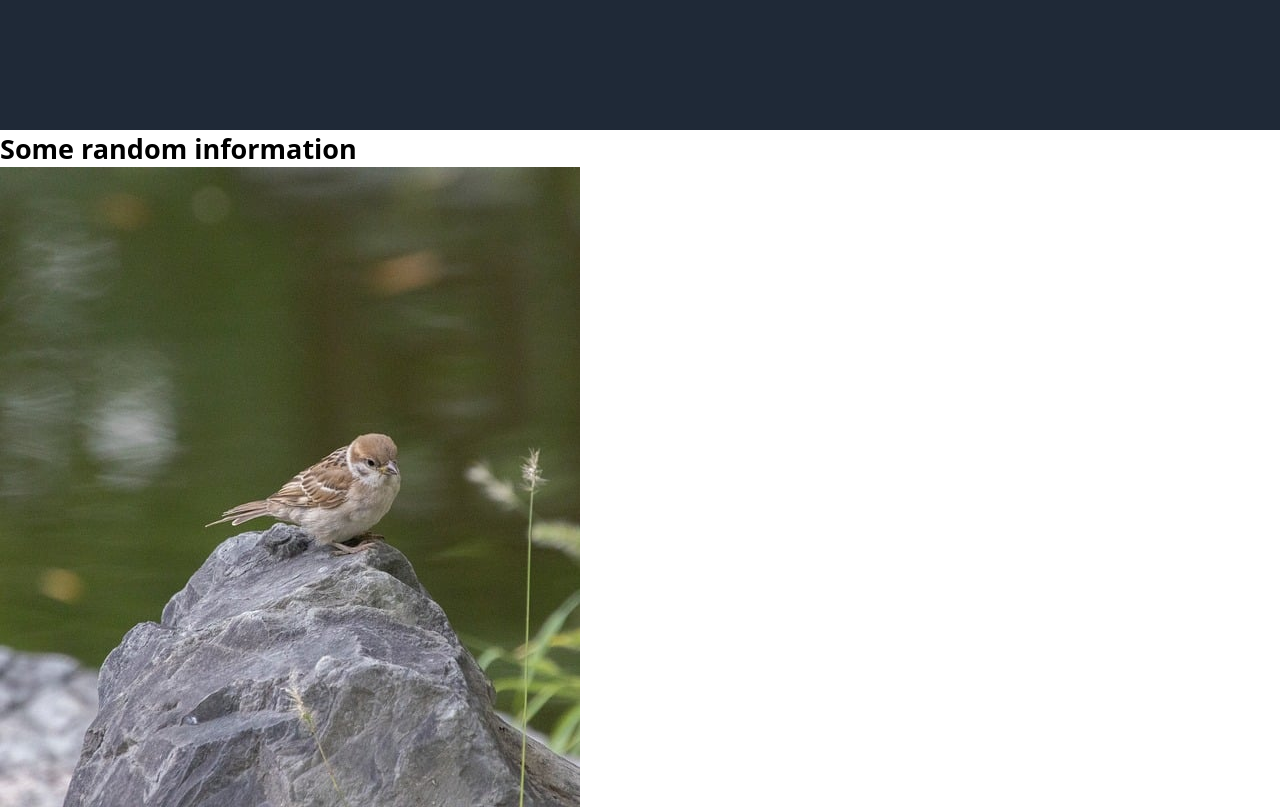
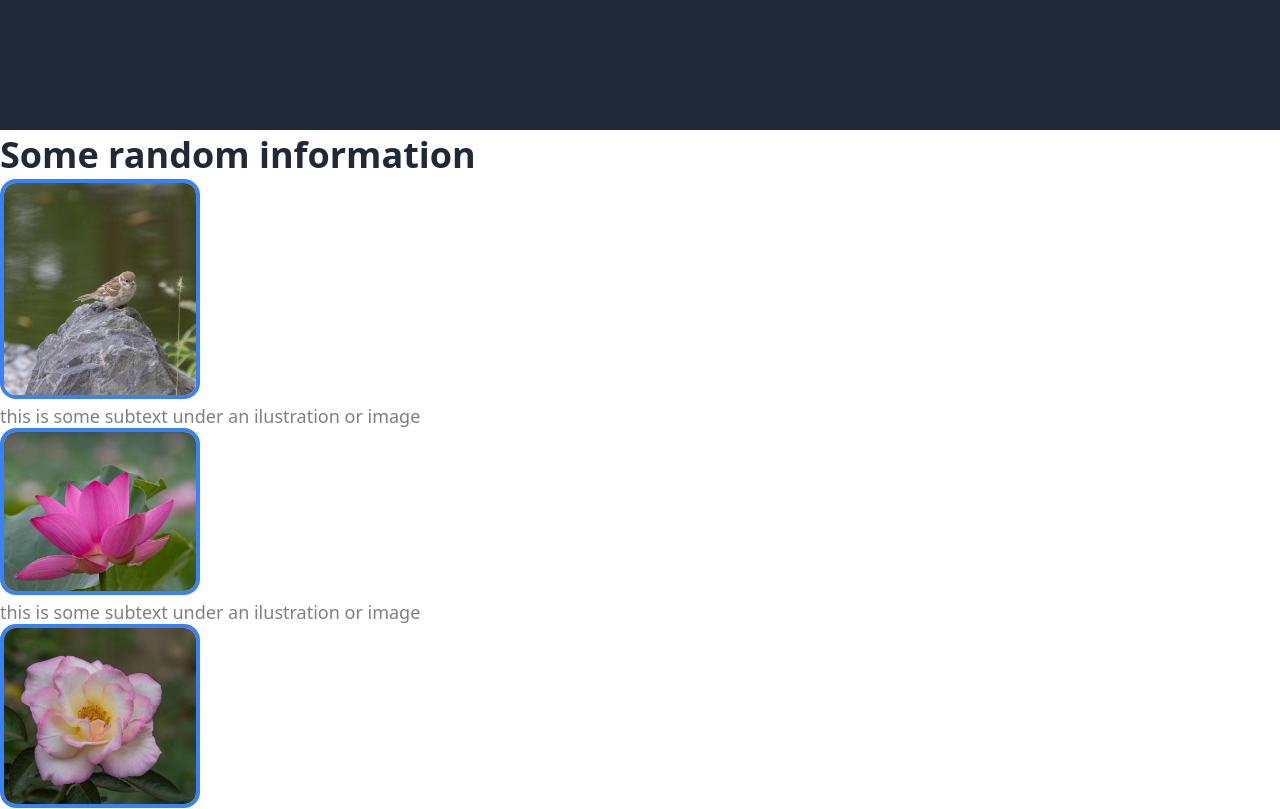
Before and after one commit to bjvvrn/odin-landing-page, a plain HTML site: page index.html in a window 1280 px wide. Shown: the part 680-1489 px from the top of the page. Drawn offline with Linux system fonts and the light colour scheme.

Commit message:
Add information section styling

```diff
--- a/styles/styles.css
+++ b/styles/styles.css
@@ -87,3 +87,20 @@ body {
     height: auto;
     width: 500px;
 }
+
+.information h2 {
+    font-size: 36px;
+    color: #1f2937;
+    font-weight: 900;
+}
+
+.information img {
+    height: auto;
+    width: 200px;
+    border: 4px solid #3882f6;
+    border-radius: 16px;
+}
+
+.information p {
+    color: #808080;
+}
```
